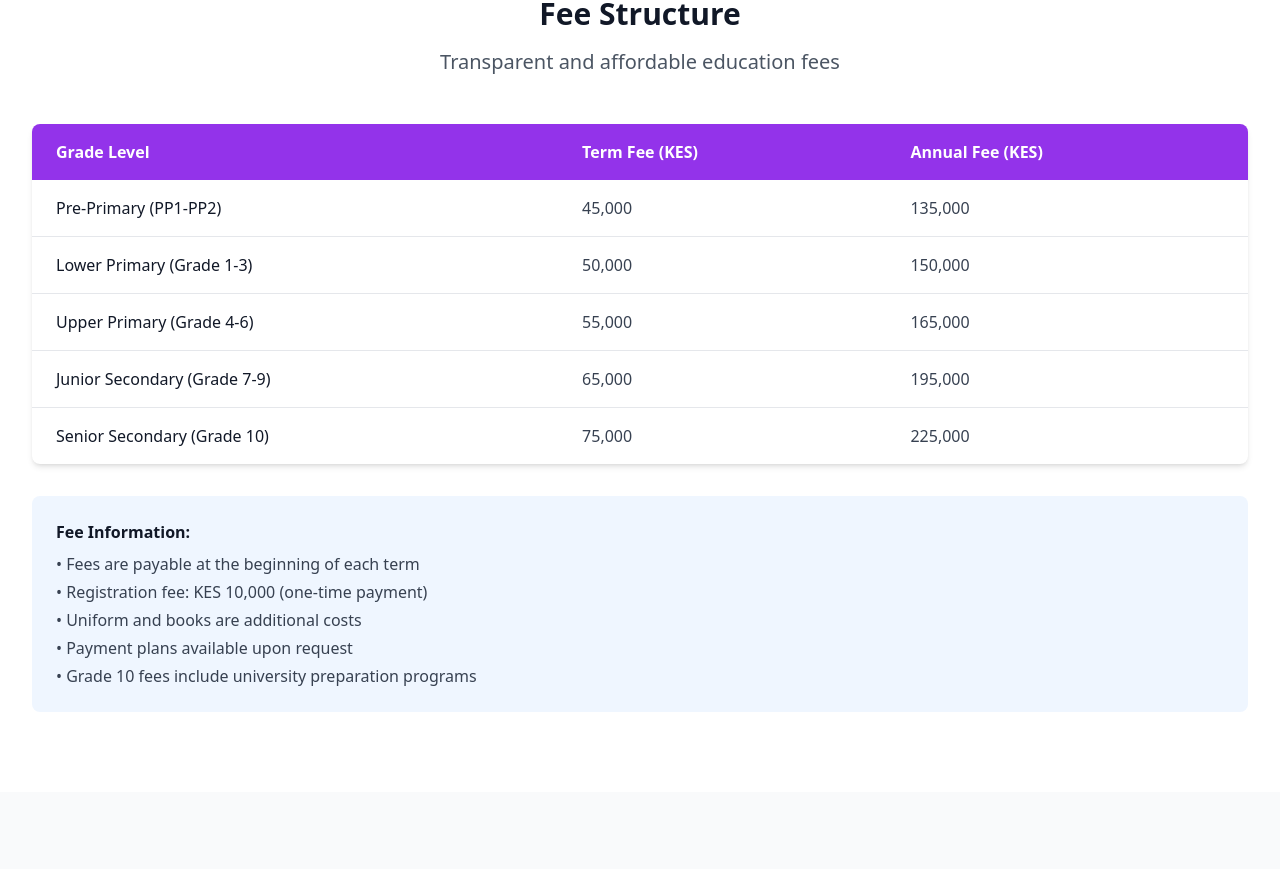
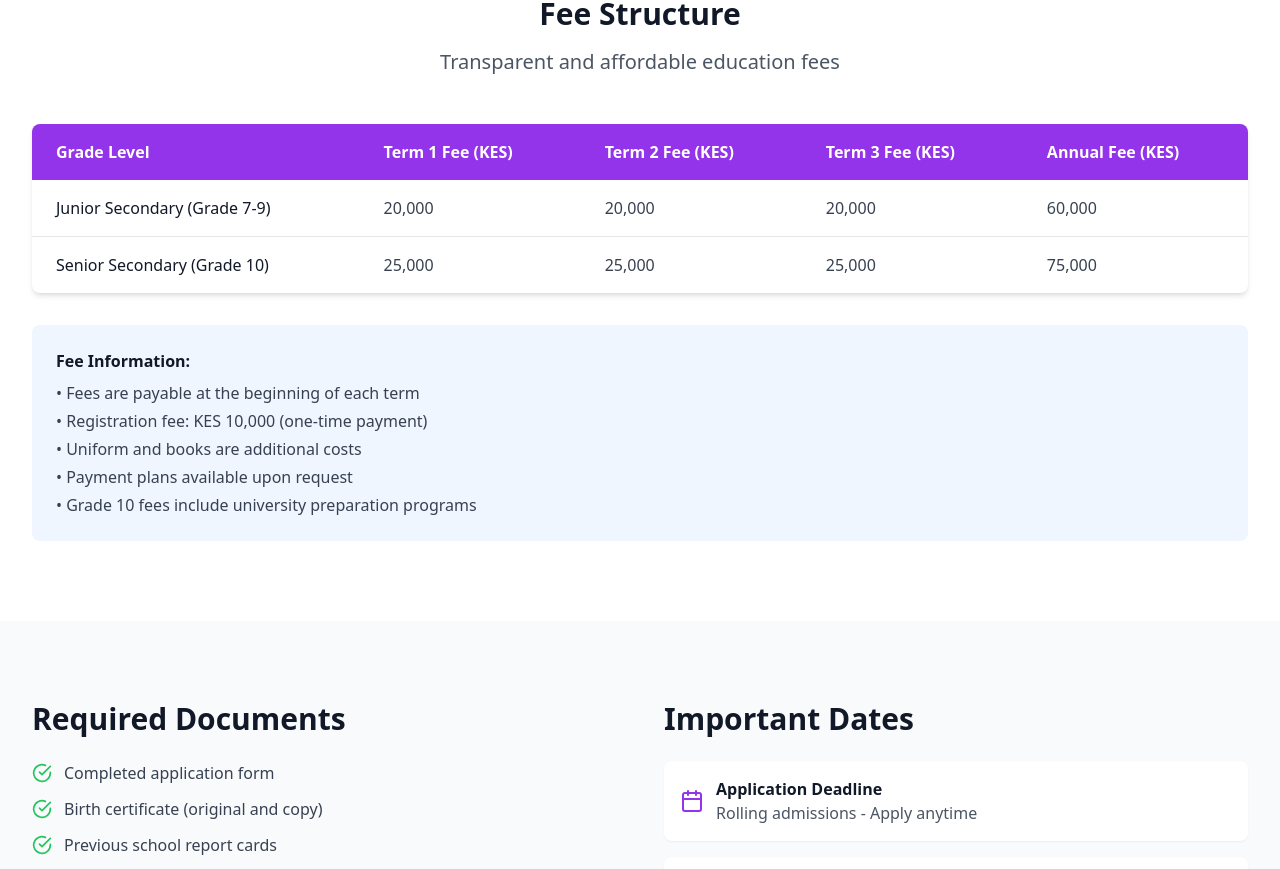
Before and after one commit to ManuCoDesigns/stmarysjssweb, a React (Vite) app: page /admissions in a window 1280 px wide. Shown: the part 2100-2969 px from the top of the page. Built offline with nearby package versions, Linux system fonts and the light colour scheme.

Commit message:
Initial commit

```diff
--- a/src/pages/Admissions.tsx
+++ b/src/pages/Admissions.tsx
@@ -52,11 +52,8 @@ const Admissions: React.FC = () => {
   ];
 
   const feeStructure = [
-    { grade: "Pre-Primary (PP1-PP2)", termFee: "45,000", yearFee: "135,000" },
-    { grade: "Lower Primary (Grade 1-3)", termFee: "50,000", yearFee: "150,000" },
-    { grade: "Upper Primary (Grade 4-6)", termFee: "55,000", yearFee: "165,000" },
-    { grade: "Junior Secondary (Grade 7-9)", termFee: "65,000", yearFee: "195,000" },
-    { grade: "Senior Secondary (Grade 10)", termFee: "75,000", yearFee: "225,000" }
+    { grade: "Junior Secondary (Grade 7-9)", term1Fee: "20,000", term2Fee: "20,000", term3Fee: "20,000", yearFee: "60,000" },
+    { grade: "Senior Secondary (Grade 10)", term1Fee: "25,000", term2Fee: "25,000", term3Fee: "25,000", yearFee: "75,000" }
   ];
 
   const requirements = [
@@ -164,14 +161,6 @@ const Admissions: React.FC = () => {
                   className="w-full px-3 py-2 border border-gray-300 rounded-md focus:outline-none focus:ring-2 focus:ring-purple-500"
                 >
                   <option value="">Select Grade</option>
-                  <option value="PP1">Pre-Primary 1 (PP1)</option>
-                  <option value="PP2">Pre-Primary 2 (PP2)</option>
-                  <option value="Grade1">Grade 1</option>
-                  <option value="Grade2">Grade 2</option>
-                  <option value="Grade3">Grade 3</option>
-                  <option value="Grade4">Grade 4</option>
-                  <option value="Grade5">Grade 5</option>
-                  <option value="Grade6">Grade 6</option>
                   <option value="Grade7">Grade 7</option>
                   <option value="Grade8">Grade 8</option>
                   <option value="Grade9">Grade 9</option>
@@ -294,7 +283,9 @@ const Admissions: React.FC = () => {
                 <thead className="bg-purple-600 text-white">
                   <tr>
                     <th className="px-6 py-4 text-left">Grade Level</th>
-                    <th className="px-6 py-4 text-left">Term Fee (KES)</th>
+                    <th className="px-6 py-4 text-left">Term 1 Fee (KES)</th>
+                    <th className="px-6 py-4 text-left">Term 2 Fee (KES)</th>
+                    <th className="px-6 py-4 text-left">Term 3 Fee (KES)</th>
                     <th className="px-6 py-4 text-left">Annual Fee (KES)</th>
                   </tr>
                 </thead>
@@ -302,7 +293,9 @@ const Admissions: React.FC = () => {
                   {feeStructure.map((fee, index) => (
                     <tr key={index} className="hover:bg-gray-50">
                       <td className="px-6 py-4 font-medium text-gray-900">{fee.grade}</td>
-                      <td className="px-6 py-4 text-gray-700">{fee.termFee}</td>
+                      <td className="px-6 py-4 text-gray-700">{fee.term1Fee}</td>
+                      <td className="px-6 py-4 text-gray-700">{fee.term2Fee}</td>
+                      <td className="px-6 py-4 text-gray-700">{fee.term3Fee}</td>
                       <td className="px-6 py-4 text-gray-700">{fee.yearFee}</td>
                     </tr>
                   ))}
--- a/src/pages/Contact.tsx
+++ b/src/pages/Contact.tsx
@@ -36,12 +36,12 @@ const Contact: React.FC = () => {
     {
       icon: MapPin,
       title: "Address",
-      details: ["123 Education Street", "Nairobi, Kenya", "P.O. Box 12345-00100"]
+      details: ["123 Education Street", "Bomet, Kenya", "P.O. Box 301-20300"]
     },
     {
       icon: Phone,
       title: "Phone",
-      details: ["+254 712 345 678", "+254 733 456 789"]
+      details: ["+254 721 771 568", "+254 714 749 123"]
     },
     {
       icon: Mail,
@@ -73,7 +73,7 @@ const Contact: React.FC = () => {
             <h1 className="text-4xl md:text-5xl font-bold mb-6">Contact Us</h1>
             <p className="text-xl text-gray-200 max-w-3xl mx-auto">
               We'd love to hear from you. Get in touch with us for admissions inquiries,
-              general questions, or to schedule a visit to our campus.
+              general questions, or to schedule a visit to our School.
             </p>
           </div>
         </div>
@@ -216,13 +216,13 @@ const Contact: React.FC = () => {
               <div className="bg-white p-6 rounded-lg shadow-md mb-6">
                 <h3 className="text-xl font-semibold text-gray-900 mb-4">Directions</h3>
                 <p className="text-gray-600 mb-4">
-                  St. Mary's School is conveniently located in the heart of Nairobi, easily accessible by public transport and private vehicles.
+                  St. Mary's School is conveniently located in the heart of Bomet Town, easily accessible by public transport and private vehicles.
                 </p>
                 <ul className="space-y-2 text-gray-600">
-                  <li>• 5 minutes from Central Business District</li>
-                  <li>• Near Uhuru Park and University of Nairobi</li>
-                  <li>• Multiple matatu routes available</li>
-                  <li>• Secure parking available on campus</li>
+                  <li>• 5 minutes from Bomet Town</li>
+                  <li>• Near Bomet Police Station</li>
+                  <li>• Tarmaced route to school</li>
+                  <li>• Secure parking available on school</li>
                 </ul>
               </div>
 
--- a/src/pages/Home.tsx
+++ b/src/pages/Home.tsx
@@ -29,21 +29,11 @@ const Home: React.FC = () => {
   const stats = [
     { number: "500+", label: "Students" },
     { number: "25+", label: "Teachers" },
-    { number: "50+", label: "Years of Excellence" },
+    { number: "30+", label: "Years of Excellence" },
     { number: "98%", label: "University Admission Rate" }
   ];
 
   const gradeHighlights = [
-    {
-      title: "Pre-Primary Foundation",
-      description: "Play-based learning that builds essential skills for academic success",
-      grades: "PP1 - PP2"
-    },
-    {
-      title: "Primary Excellence",
-      description: "Strong foundation in core subjects with CBC methodology",
-      grades: "Grade 1 - 6"
-    },
     {
       title: "Junior Secondary",
       description: "Career pathway introduction and advanced skill development",
@@ -53,6 +43,11 @@ const Home: React.FC = () => {
       title: "Senior Secondary",
       description: "University preparation with specialized pathway focus",
       grades: "Grade 10"
+    },
+    {
+      title: "High School - Girls",
+      description: "The 8-4-4 system cohort, currently Form 2-4",
+      grades: "8-4-4"
     }
   ];
 
@@ -68,7 +63,7 @@ const Home: React.FC = () => {
               <span className="block text-yellow-400">Leaders Today</span>
             </h1>
             <p className="text-xl md:text-2xl mb-8 text-gray-200 max-w-3xl mx-auto">
-              At St. Mary's School, we provide exceptional education from Pre-Primary through Grade 10,
+              At St. Mary's School, we provide exceptional education from Junior School (Grade 7-9) through Grade 10,
               nurturing academic excellence, character development, and lifelong learning in a supportive Christian environment.
             </p>
             <div className="flex flex-col sm:flex-row gap-4 justify-center">
@@ -166,13 +161,17 @@ const Home: React.FC = () => {
                 Grade 10 - Senior Secondary Excellence
               </h2>
               <p className="text-xl text-gray-200 mb-8">
-                Our Grade 10 program represents the pinnacle of CBC education, offering specialized pathways
+                Our Grade 10 program represents the pinnacle of CBE education, offering specialized pathways
                 that prepare students for university entrance and career success.
               </p>
               <div className="space-y-4">
                 <div className="flex items-center">
                   <div className="w-3 h-3 bg-yellow-400 rounded-full mr-4"></div>
-                  <span className="text-gray-200">STEM, Arts & Humanities, and Business pathways</span>
+                  <span className="text-gray-200">STEM, Sports & Arts, and Social Sciences</span>
+                </div>
+                <div className="flex items-center">
+                  <div className="w-3 h-3 bg-yellow-400 rounded-full mr-4"></div>
+                  <span className="text-gray-200">Center for ICT and Innovation</span>
                 </div>
                 <div className="flex items-center">
                   <div className="w-3 h-3 bg-yellow-400 rounded-full mr-4"></div>
```
